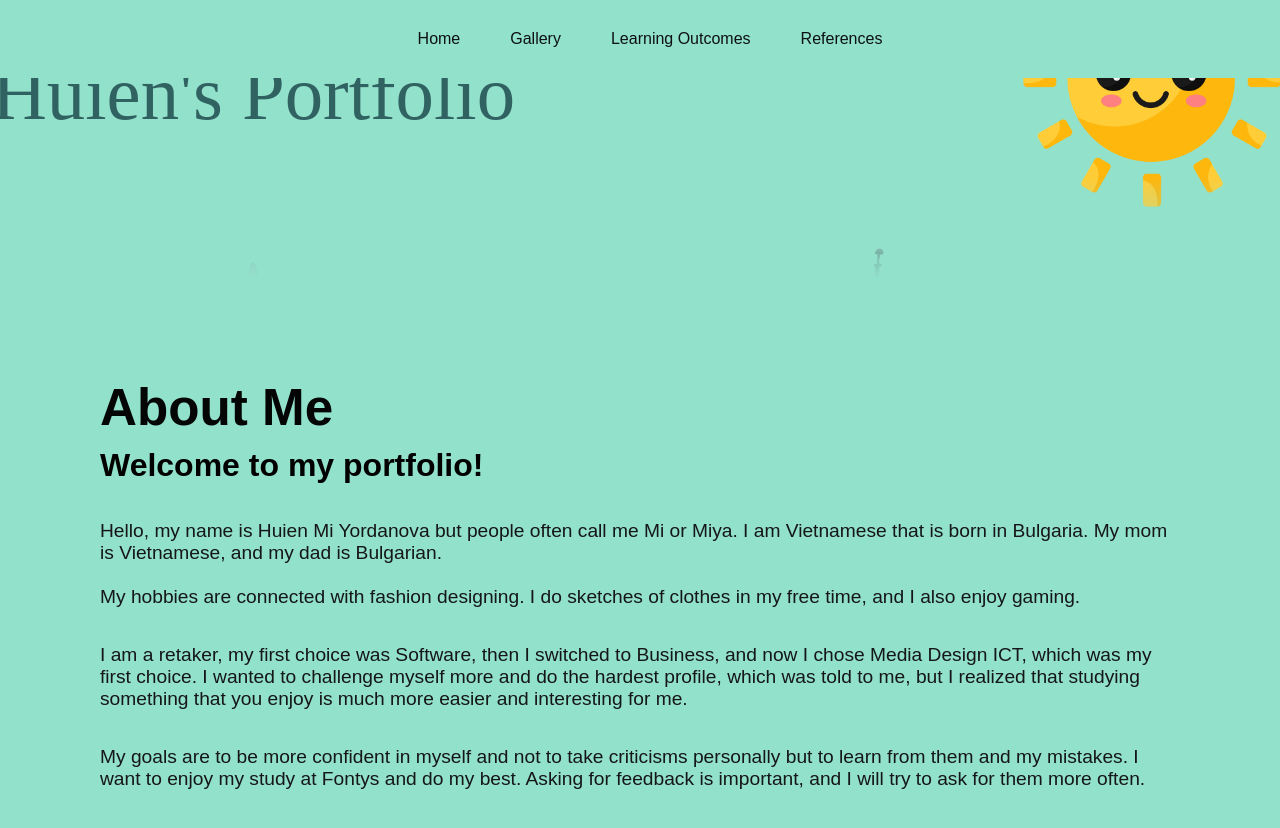
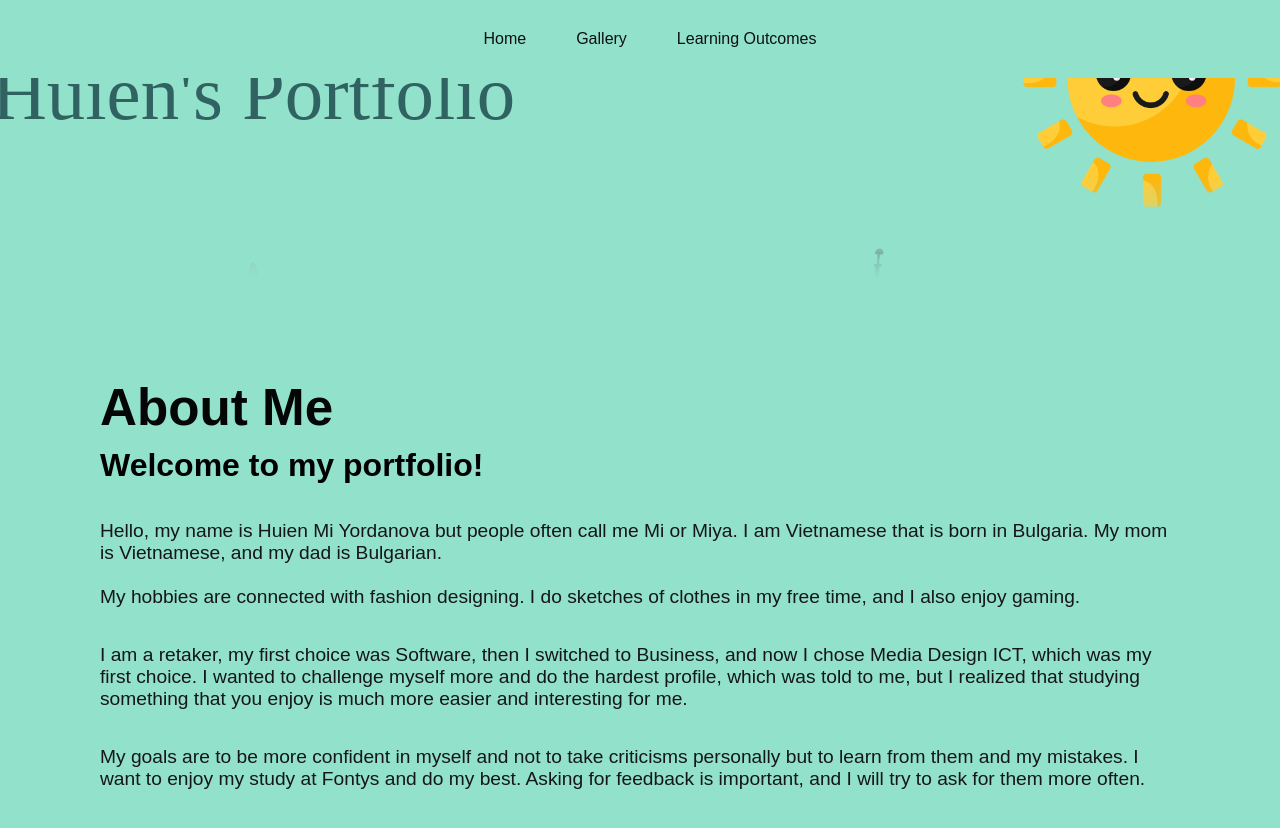
Before and after one commit to miya2004/mi, a plain HTML site: page index.html in a window 1280 px wide. Drawn offline with Linux system fonts and the light colour scheme; a web font is replaced by a local one.

Commit message:
Update index.html

```diff
--- a/index.html
+++ b/index.html
@@ -21,7 +21,6 @@
                         <li><a href="proffesional.html">Professional Skills</a></li>
                     </ul>
                 </li>
-                <li><a href="#">References</a></li>
             </ul>
         </nav>
 <div class="menu-toggle">
```
